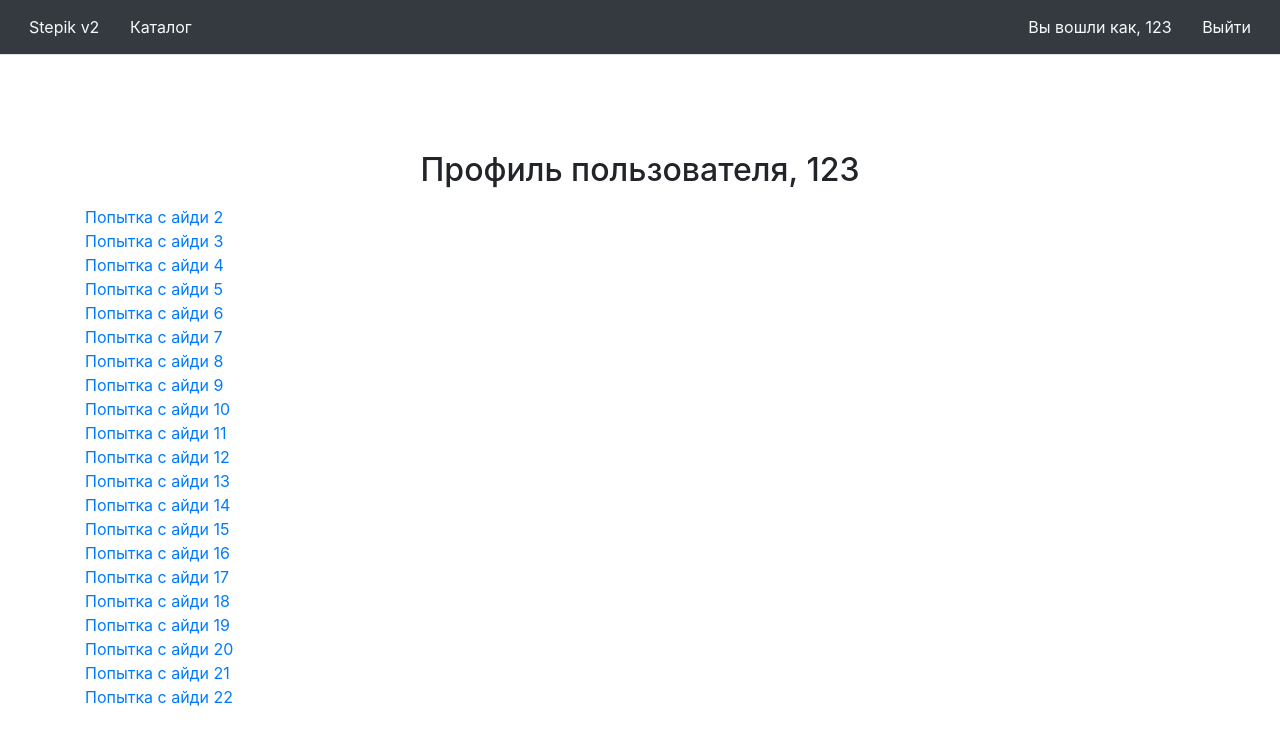
After one commit to d4got10/web-programming-final, a Flask app: page /profile in a window 1280 px wide. The commit adds this page. Shown: the top 745 px of the page. Run offline with Flask 3, Linux system fonts and the light colour scheme; a user stored in the database is signed in.

Commit message:
Добавил профиль и отображение попыток пользователя в нём

```diff
--- a/app.py
+++ b/app.py
@@ -26,6 +26,7 @@ app.register_blueprint(auth_blueprint)
 import controllers.catalog
 import controllers.course
 import controllers.attempt
+import controllers.profile
 
 from models.attempt import Attempt
 from models.course import Course
--- /dev/null
+++ b/controllers/profile.py
@@ -0,0 +1,11 @@
+from app import app
+from flask import render_template
+from flask_login import current_user, login_required
+from models.attempt import get_user_attempts
+
+
+@app.route('/profile')
+@login_required
+def profile():
+    attempts = get_user_attempts(current_user.id)
+    return render_template('profile.html', attempts=attempts)
--- a/models/attempt.py
+++ b/models/attempt.py
@@ -8,3 +8,7 @@ class Attempt(db.Model):
     start_date = db.Column(db.DateTime)
     end_date = db.Column(db.DateTime)
     tasks = db.relationship('AttemptTask', backref='attempt_task', lazy=True)
+
+
+def get_user_attempts(user_id):
+    return db.session.query(Attempt).filter(Attempt.user == user_id).all()
--- a/templates/header.html
+++ b/templates/header.html
@@ -17,7 +17,7 @@
         </div>
     {% else %}
         <div class="">
-            <a class="btn text-light">Вы вошли как, {{ current_user.name }}</a>
+            <a class="btn text-light" href="{{ url_for("profile") }}">Вы вошли как, {{ current_user.name }}</a>
             <a class="btn text-light" href="{{ url_for("auth.logout") }}">Выйти</a>
         </div>
     {% endif %}
--- /dev/null
+++ b/templates/profile.html
@@ -0,0 +1,24 @@
+{% from 'header.html' import header %}
+{% from 'course_card.html' import course_card %}
+<!DOCTYPE html>
+<html lang="ru">
+{{ header("Каталог", current_user) }}
+<body>
+    <div class="container">
+        <div class="row mt-5 mb-5">
+        </div>
+        <div class="row mb-2">
+            <div class="col-3"></div>
+            <div class="col-6">
+                <h2 class="text-center">Профиль пользователя, {{ current_user.name }}</h2>
+            </div>
+            <div class="col-3"></div>
+        </div>
+        {% for attempt in attempts %}
+            <div>
+                <a href="{{ url_for("attempt", id=attempt.id) }}">Попытка с айди {{ attempt.id }}</a>
+            </div>
+        {% endfor %}
+    </div>
+</body>
+</html>
```
Also changed, not shown: instance/db.sqlite.
